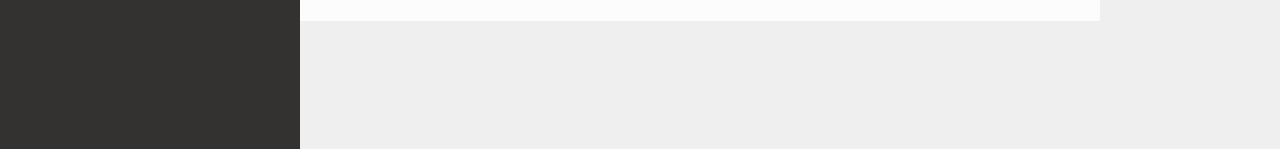
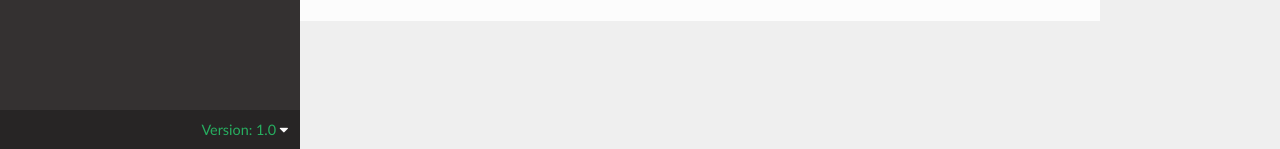
Before and after one commit to mpks/autoed, a Sphinx documentation site: the page built from docs/source/index.rst, in a window 1280 px wide. Shown: the part 748-897 px from the top of the page. Built offline with Sphinx 7.4.7 and the Read the Docs theme 3.1.0, drawn with Linux system fonts in a browser that asks for light colours.

```diff
--- /dev/null
+++ b/docs/source/_templates/show_on_github.html
@@ -0,0 +1,5 @@
+{% if display_github %}
+    <li><a href="https://github.com/{{ github_user }}/{{ github_repo }}
+    /blob/{{ github_version }}{{ conf_py_path }}{{ pagename }}.rst">
+    Show on GitHub</a></li>
+{% endif %}
--- /dev/null
+++ b/docs/source/_templates/versioning.html
@@ -0,0 +1,8 @@
+{% if versions %}
+<h3>{{ _('Versions') }}</h3>
+<ul>
+  {%- for item in versions %}
+  <li><a href="{{ item.url }}">{{ item.name }}</a></li>
+  {%- endfor %}
+</ul>
+{% endif %}
--- /dev/null
+++ b/docs/source/_templates/versions.html
@@ -0,0 +1,18 @@
+<div class="rst-versions" data-toggle="rst-versions" role="note" aria-label="versions">
+  <span class="rst-current-version" data-toggle="rst-current-version">
+    Version: {{ current_version }}
+    <span class="fa fa-caret-down"></span>
+  </span>
+  <div class="rst-other-versions">
+    {% if myversions|length >= 1 %}
+    <dl>
+      <dt>{{ _('Versions') }}</dt>
+      {% for the_version, url in myversions %}
+        <dd><a href="{{ url }}/index.html">{{ the_version }}</a></dd>
+      {% endfor %}
+    </dl>
+    {% endif %}
+    <br>
+    </dl>
+  </div>
+</div>
--- a/docs/source/conf.py
+++ b/docs/source/conf.py
@@ -16,8 +16,9 @@ sys.path.insert(0, os.path.abspath('.'))
 
 project = 'AutoED'
 copyright = '2024, Science and Technology Facilities Council (STFC)'
-author = 'Marko Petrovic'
-release = "012345"
+author = 'STFC'
+version = autoed.__version__
+release = autoed.__version__
 
 # -- General configuration ---------------------------------------------------
 # https://www.sphinx-doc.org/en/master/usage/configuration.html#general-configuration
@@ -29,7 +30,6 @@ extensions = [
     "sphinx.ext.napoleon",
 ]
 
-
 templates_path = ['_templates']
 exclude_patterns = []
 
@@ -38,20 +38,18 @@ pygments_style = "sphinx"
 # -- Options for HTML output -------------------------------------------------
 # https://www.sphinx-doc.org/en/master/usage/configuration.html#options-for-html-output
 
-# html_theme = 'alabaster'
-
-version = "abcdef"
-
 html_context = {
-    'display_github': True,
-    'display_version': True,
-    'current_version': version,
-    'current_language': 'en'
+  'display_github': True,
+  'current_language': 'en',
+  'current_version': "1.0",
+  'myversions': [["1.0", "link to 1.0"], ["2.0", "link to 2.0"]],
+  "github_user": "mpks",
+  "github_repo": "autoed",
+  "github_version": "master",
+  "conf_py_path": "/docs/source/",
 }
 
 html_theme = 'sphinx_rtd_theme'
+# html_theme = 'alabaster'
 html_static_path = ['_static']
-# html_css_files = ['custom.css']
-html_theme_options = {
-  'version_selector': True,
-}
+html_css_files = ['custom.css']
```
